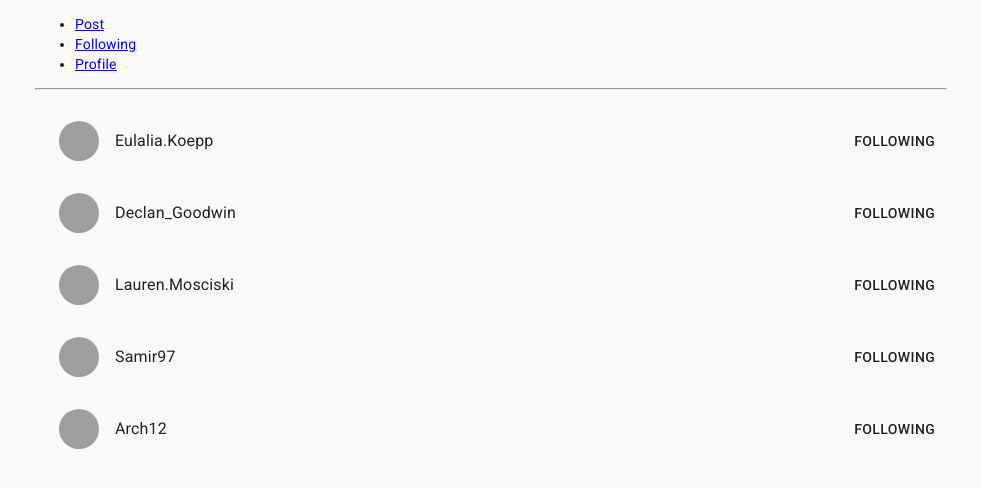
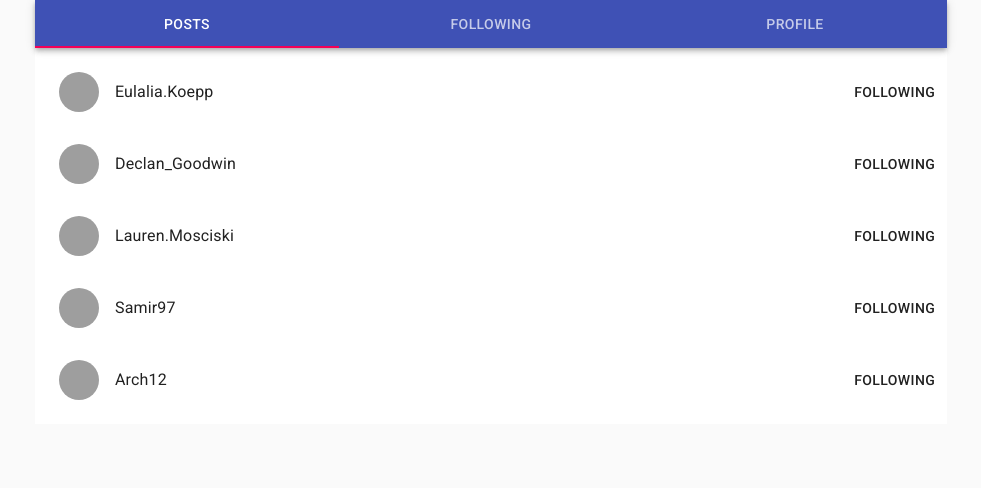
Before and after one commit to SanDiegoWebDevBootCamp/sangstagram-front, a React (Create React App) app: page /following in a window 1280 px wide. Shown: the top 488 px of the page, without its empty margins (149-1130 px from the left). Built offline with nearby package versions, Linux system fonts and the light colour scheme; no server answers; grey boxes are pictures that could not be loaded; the HTML template or start-up script is replaced by a standard one.

Commit message:
Fixed url router

```diff
--- a/src/App.js
+++ b/src/App.js
@@ -11,7 +11,7 @@ function App() {
         <ApolloProvider client={client}>
             <CssBaseline />
             <Container maxWidth="md">
-                <UrlRouter />
+                <Navigation />
             </Container>
         </ApolloProvider>
     );
--- a/src/Navigation/LinkTab.js
+++ b/src/Navigation/LinkTab.js
@@ -1,14 +1,13 @@
 import React from 'react';
 import Tab from '@material-ui/core/Tab';
+import { Link } from 'react-router-dom';
 
-function LinkTab(props) {
+function LinkTab({ href, ...rest }) {
     return (
         <Tab
-            component="a"
-            onClick={event => {
-                event.preventDefault();
-            }}
-            {...props}
+            component={Link}
+            to={href}
+            {...rest}
         />
     );
 }
--- a/src/Navigation/index.js
+++ b/src/Navigation/index.js
@@ -1,10 +1,13 @@
 import React from 'react';
+import {
+    BrowserRouter as Router,
+    Switch,
+    Route,
+} from 'react-router-dom';
 import { makeStyles } from '@material-ui/core/styles';
 import AppBar from '@material-ui/core/AppBar';
 import Tabs from '@material-ui/core/Tabs';
 import LinkTab from './LinkTab';
-import TabPanel from './TabPanel';
-import UrlRouter from '../UrlRouter';
 import Posts from '../Posts';
 import Following from '../Following';
 import Profile from '../Profile';
@@ -32,6 +35,7 @@ function Navigation() {
     };
 
     return (
+        <Router>
             <div className={classes.root}>
                 <AppBar position="static">
                     <Tabs
@@ -45,16 +49,20 @@ function Navigation() {
                         <LinkTab label="Profile" href="/profile" {...a11yProps(2)} />
                     </Tabs>
                 </AppBar>
-            <TabPanel value={value} index={0}>
+                <Switch>
+                    <Route exact path="/">
                         <Posts />
-            </TabPanel>
-            <TabPanel value={value} index={1}>
+                    </Route>
+                    <Route path="/following">
                         <Following />
-            </TabPanel>
-            <TabPanel value={value} index={2}>
+                    </Route>
+                    <Route path="/profile">
                         <Profile />
-            </TabPanel>
+                    </Route>
+                </Switch>
             </div>
+        </Router>
+
     );
 }
 
--- a/src/UrlRouter/index.js
+++ b/src/UrlRouter/index.js
@@ -54,6 +54,7 @@ export default function BasicExample() {
                         <Profile />
                     </Route>
                 </Switch>
+                <h1>Footer</h1>
             </div>
         </Router>
     );
```
Lines whose indentation alone changed are shown as unchanged.
